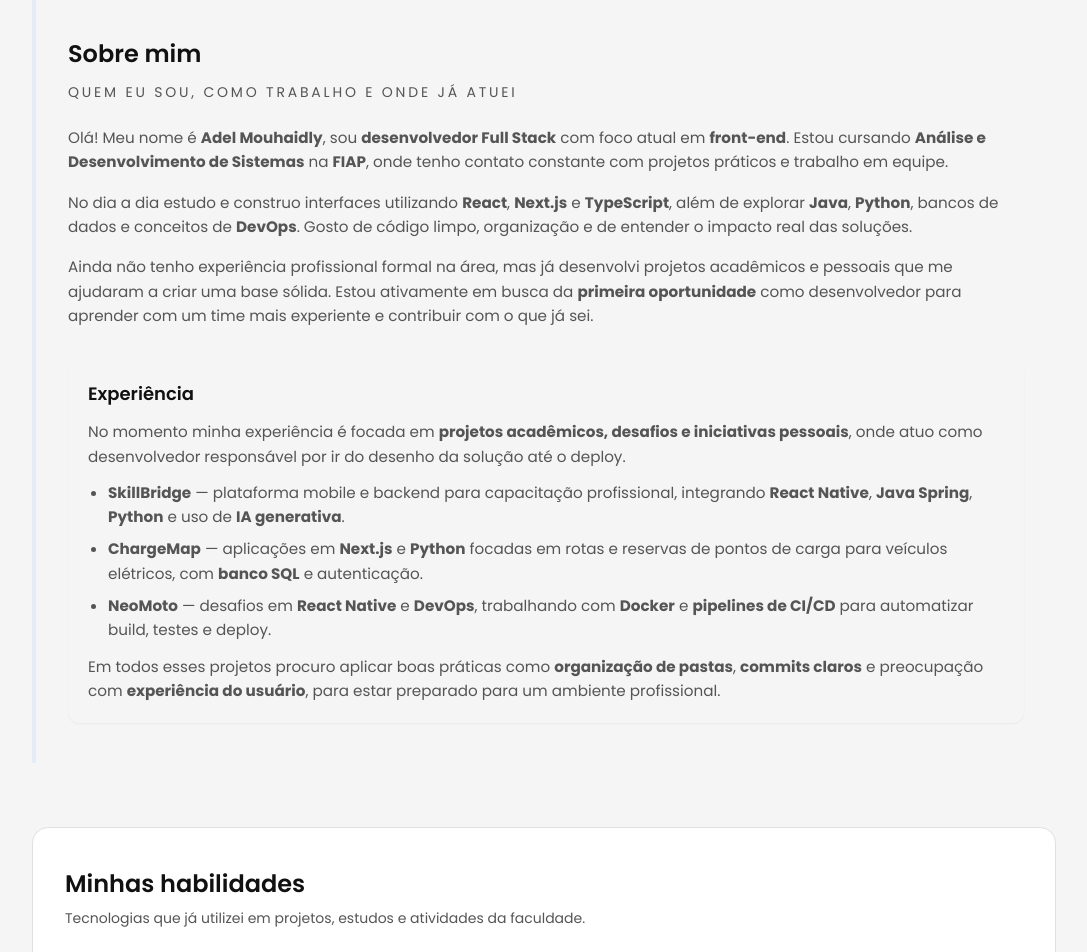
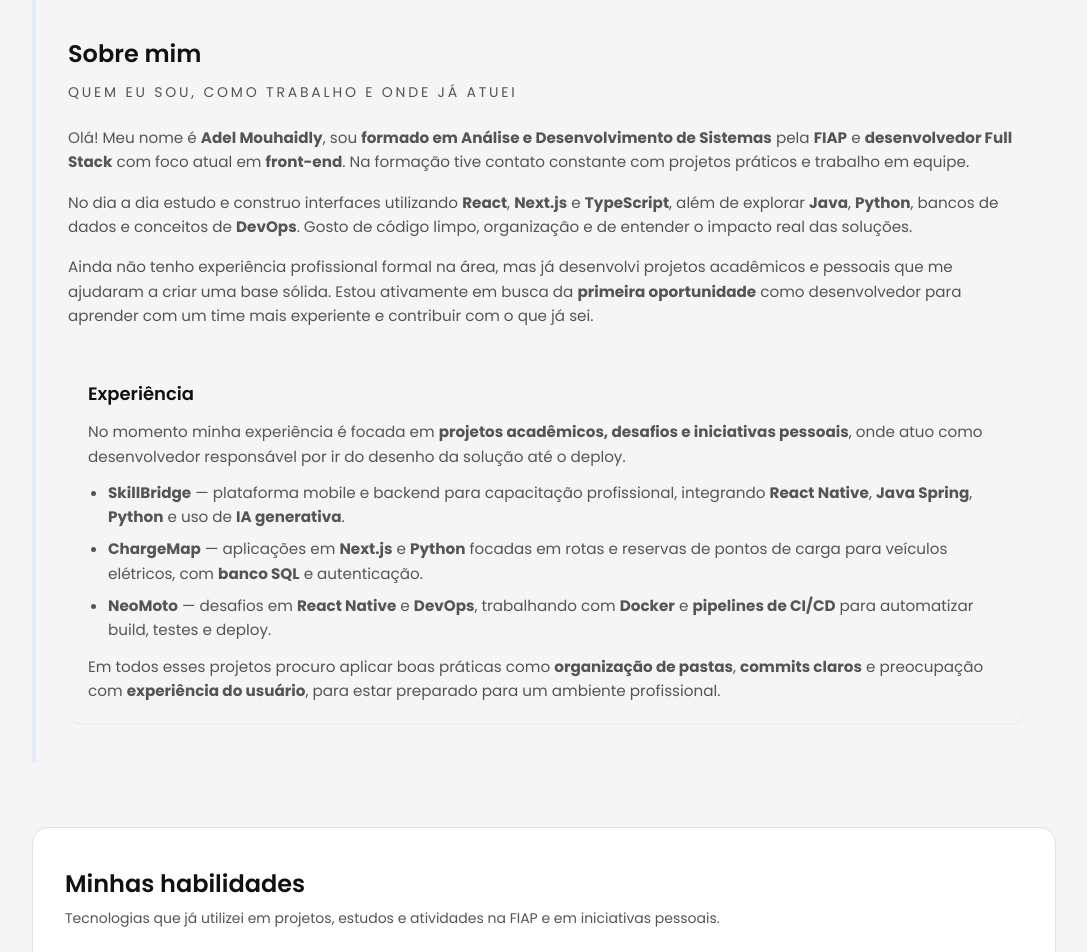
Before and after one commit to AdelMouhaidly/PortfolioDoAdelMouhaidly, a Next.js app: page / in a window 1280 px wide. Shown: the part 600-1552 px from the top of the page, without its empty margins (96-1183 px from the left). Built offline with nearby package versions, Linux system fonts and the light colour scheme.

Commit message:
Atualiza Sobre: formado em ADS na FIAP e ajustes no portfólio
Made-with: Cursor

```diff
--- a/src/pages/index.tsx
+++ b/src/pages/index.tsx
@@ -226,11 +226,10 @@ export default function Home() {
           <div className="space-y-4 text-[0.95rem] text-[var(--muted-text-color)]">
             <p>
               Olá! Meu nome é <strong>Adel Mouhaidly</strong>, sou{" "}
-              <strong>desenvolvedor Full Stack</strong> com foco atual em{" "}
-              <strong>front-end</strong>. Estou cursando{" "}
-              <strong>Análise e Desenvolvimento de Sistemas</strong> na{" "}
-              <strong>FIAP</strong>, onde tenho contato constante com projetos
-              práticos e trabalho em equipe.
+              <strong>formado em Análise e Desenvolvimento de Sistemas</strong>{" "}
+              pela <strong>FIAP</strong> e <strong>desenvolvedor Full Stack</strong>{" "}
+              com foco atual em <strong>front-end</strong>. Na formação tive
+              contato constante com projetos práticos e trabalho em equipe.
             </p>
             <p>
               No dia a dia estudo e construo interfaces utilizando{" "}
@@ -298,8 +297,8 @@ export default function Home() {
             Minhas habilidades
           </h2>
           <p className="mb-6 text-sm text-[var(--muted-text-color)]">
-            Tecnologias que já utilizei em projetos, estudos e atividades da
-            faculdade.
+            Tecnologias que já utilizei em projetos, estudos e atividades na FIAP
+            e em iniciativas pessoais.
           </p>
 
           <div className="grid grid-cols-2 gap-5 text-sm sm:grid-cols-3 md:grid-cols-4">
```
Also changed, not shown: 1 other file (tests, documents, lock files or other folders).
